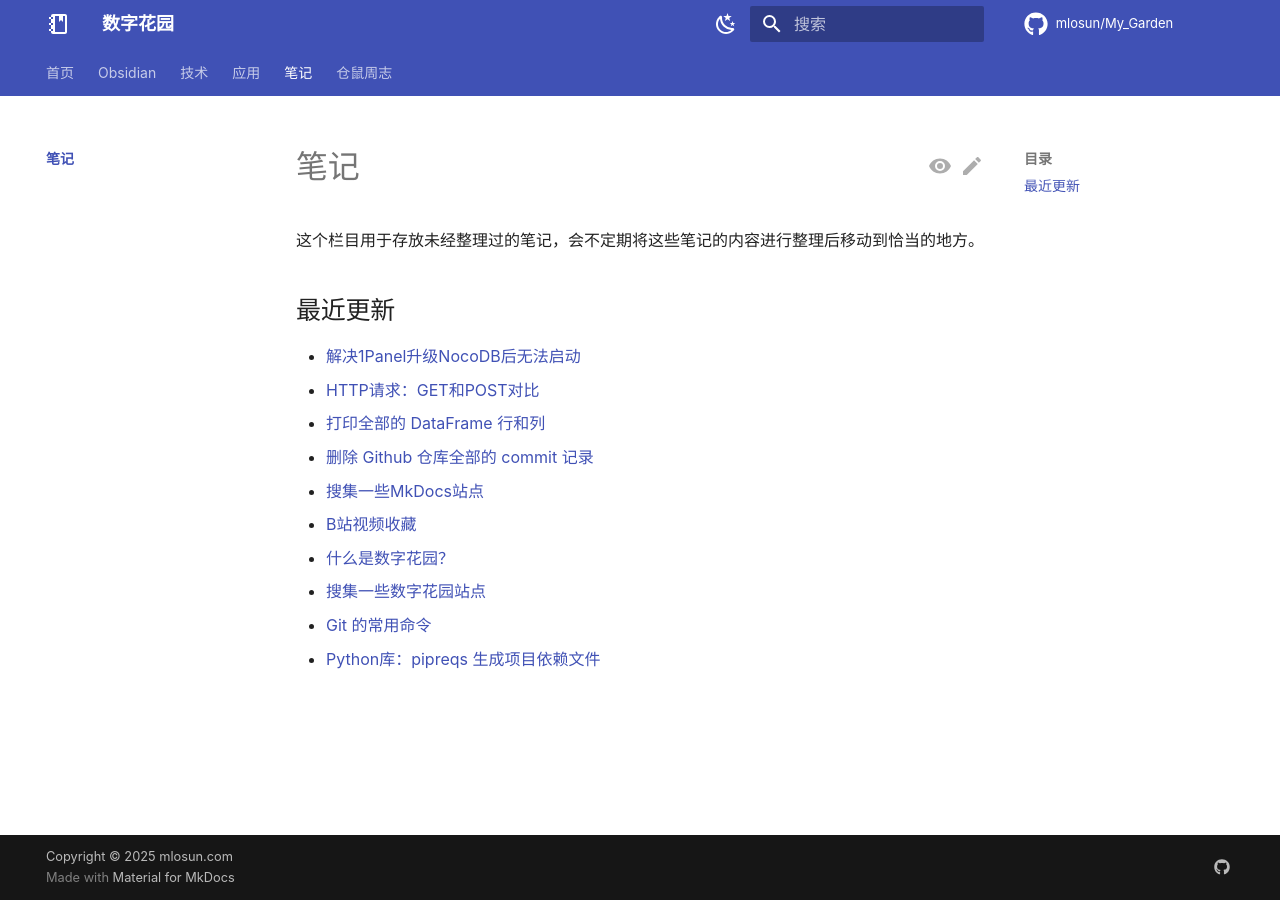
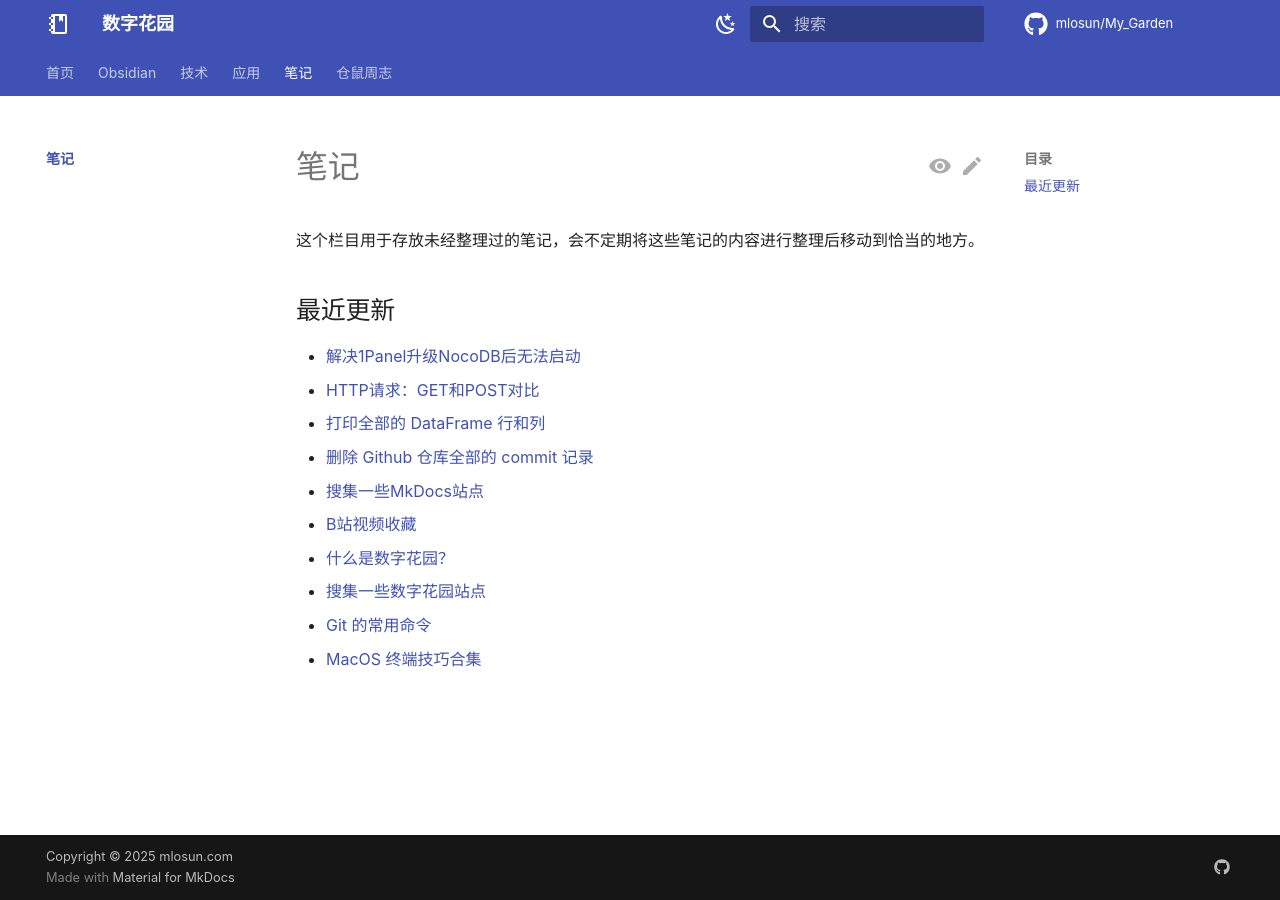
Before and after one commit to mlosun/My_Garden, an MkDocs documentation site: the page built from docs/notes/index.md, in a window 1280 px wide. Built offline with MkDocs 1.6.1 and Material for MkDocs 9.7.7, drawn with Linux system fonts in a browser that asks for light colours; comment, search, counter and statistics services are not loaded.

Commit message:
PUSH NOTE : index.md

```diff
--- a/docs/notes/index.md
+++ b/docs/notes/index.md
@@ -18,4 +18,4 @@ title: 笔记
 - [什么是数字花园？](./%E4%BB%80%E4%B9%88%E6%98%AF%E6%95%B0%E5%AD%97%E8%8A%B1%E5%9B%AD%EF%BC%9F.md)
 - [搜集一些数字花园站点](./%E6%90%9C%E9%9B%86%E4%B8%80%E4%BA%9B%E6%95%B0%E5%AD%97%E8%8A%B1%E5%9B%AD%E7%AB%99%E7%82%B9.md)
 - [Git 的常用命令](./Git%20%E7%9A%84%E5%B8%B8%E7%94%A8%E5%91%BD%E4%BB%A4.md)
-- [Python库：pipreqs 生成项目依赖文件](./Python%E5%BA%93%EF%BC%9Apipreqs%20%E7%94%9F%E6%88%90%E9%A1%B9%E7%9B%AE%E4%BE%9D%E8%B5%96%E6%96%87%E4%BB%B6.md)
+- [MacOS 终端技巧合集](./MacOS%20%E7%BB%88%E7%AB%AF%E6%8A%80%E5%B7%A7%E5%90%88%E9%9B%86.md)
```
